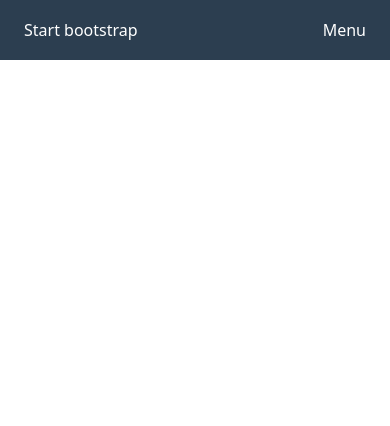
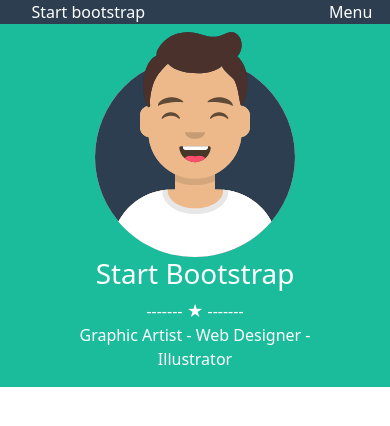
Before and after one commit to alessandroordetti/html-css-bootstrap-freelancer, a plain HTML site: page index.html in a window 390 px wide. Drawn offline with nearby package versions, Linux system fonts and the light colour scheme.

Commit message:
First 2 sections setted in responsive

```diff
--- a/css/style.css
+++ b/css/style.css
@@ -2,10 +2,10 @@
     color: white;
 }
 
-.container-fluid {
+header {
     background-color: #2c3e50;
 }
 
-.my-container-height {
-    height: 60px;
+.jumbotron.container-fluid {
+    background-color: #1abc9c;
 }
--- a/index.html
+++ b/index.html
@@ -16,9 +16,11 @@
 
 <body>
 
-    <section class="container-fluid">
-        <section class="container my-container-height d-flex justify-content-center align-items-center">
-                <div class="col-sm-5">
+    <!-- Header -->
+    <header class="container-fluid">
+        <div class="container">
+            <div class="row text-center">
+                <div class="col-5  col-md-4 col-lg-3">
                     Start bootstrap
                 </div>
 
@@ -26,10 +28,34 @@
 
                 </div>
 
-                <div class="col-sm-1">
+                <div class="col-2 col-md-4 col-lg-3">
                     Menu
                 </div>
-        </section>
+            </div>
+        </div>
+    </header>
+
+    <!-- Jumbotron -->
+    <section class="jumbotron container-fluid">
+        <div class="container">
+            <div class="row text-center justify-content-center">
+                <div class="logo-container col-8 col-sm-6 col-md-6 col-lg-6">
+                    <img src="img/avatar.svg" alt="">
+                </div>
+
+                <div class="heading col-8 col-sm-8 col-md-8 col-lg-7">
+                    <h1>Start Bootstrap</h1>
+                </div>
+
+                <div class="star col-6 col-sm-6 col-md-6 col-lg-6">
+                    ------- &#9733; -------
+                </div>
+
+                <div class="info col-10 col-sm-10 col-md-10 col-lg-8">
+                    <p>Graphic Artist - Web Designer - Illustrator</p>
+                </div>
+            </div>
+        </div>
     </section>
 
 
```
Also changed, not shown: img/avatar.svg (added), img/cabin.png (added), img/cake.png (added), img/circus.png (added), img/game.png (added), img/safe.png (added), img/submarine.png (added).
